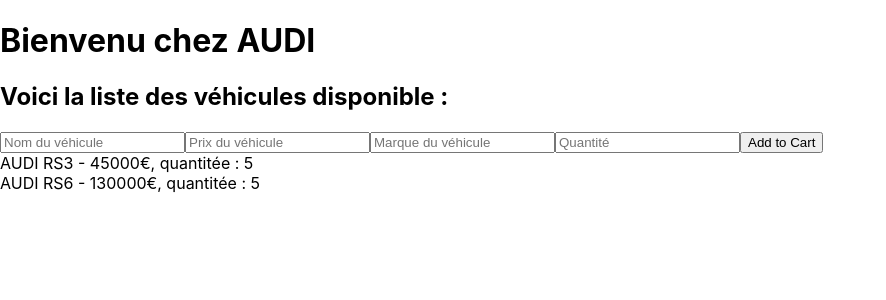
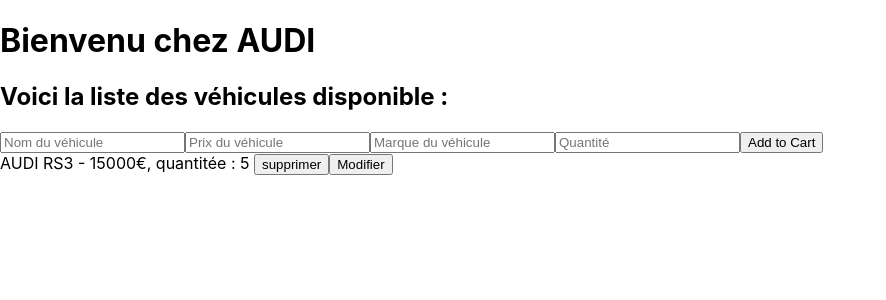
Before and after one commit to McFly4/TP_react, a React (Create React App) app: page / in a window 1280 px wide. Shown: the top 300 px of the page, without its empty margins (0-886 px from the left). Built offline with nearby package versions, Linux system fonts and the light colour scheme; data requests are answered from the project's data file.

Commit message:
Delete function

```diff
--- a/db.json
+++ b/db.json
@@ -15,18 +15,11 @@
   ],
   "cars": [
     {
-            "id": 1,
       "brand": "AUDI",
       "name": "RS3",
-            "price": 45000,
-            "quantity": 5
-        },
-        {
-            "id": 2,
-            "brand": "AUDI",
-            "name": "RS6",
-            "price": 130000,
-            "quantity": 5
+      "price": 15000,
+      "quantity": 5,
+      "id": 1
     }
   ]
 }
--- a/src/views/TP3/Cars.js
+++ b/src/views/TP3/Cars.js
@@ -2,12 +2,28 @@
 import ListContainer from "../../components/ListContainer";
 import { useEffect, useState } from "react";
 import CarsAdd from "./CarsAdd";
+import CarsModify from "./CarsModify";
 
 function ProductItem({ item }) {
+    const deleteCar = async () => {
+        await fetch(`http://localhost:5000/cars/${item.id}`, {
+            method: "DELETE",
+        });
+        window.location.reload();
+    };
+    const modifyCar = async () => {
+        await fetch(`http://localhost:5000/cars/${item.id}`, {
+            method: "PUT",
+        });
+        window.location.reload();
+    };
+
     return (
         <>
             {item.brand} {item.name} - {item.price}€, quantitée :{" "}
-            {item.quantity} <br />
+            {item.quantity} <button onClick={deleteCar}>supprimer</button>
+            <button onclick={modifyCar}>Modifier</button>
+            <br />
         </>
     );
 }
--- a/src/views/TP3/CarsAdd.js
+++ b/src/views/TP3/CarsAdd.js
@@ -3,6 +3,7 @@
 
 export default function CarsAdd({ onSubmit }) {
     const [products, setProducts] = useState([]);
+
     const [name, setName] = useState("");
     const [price, setPrice] = useState(0);
     const [quantity, setQuantity] = useState(1);
```
Lines whose indentation alone changed are shown as unchanged.
